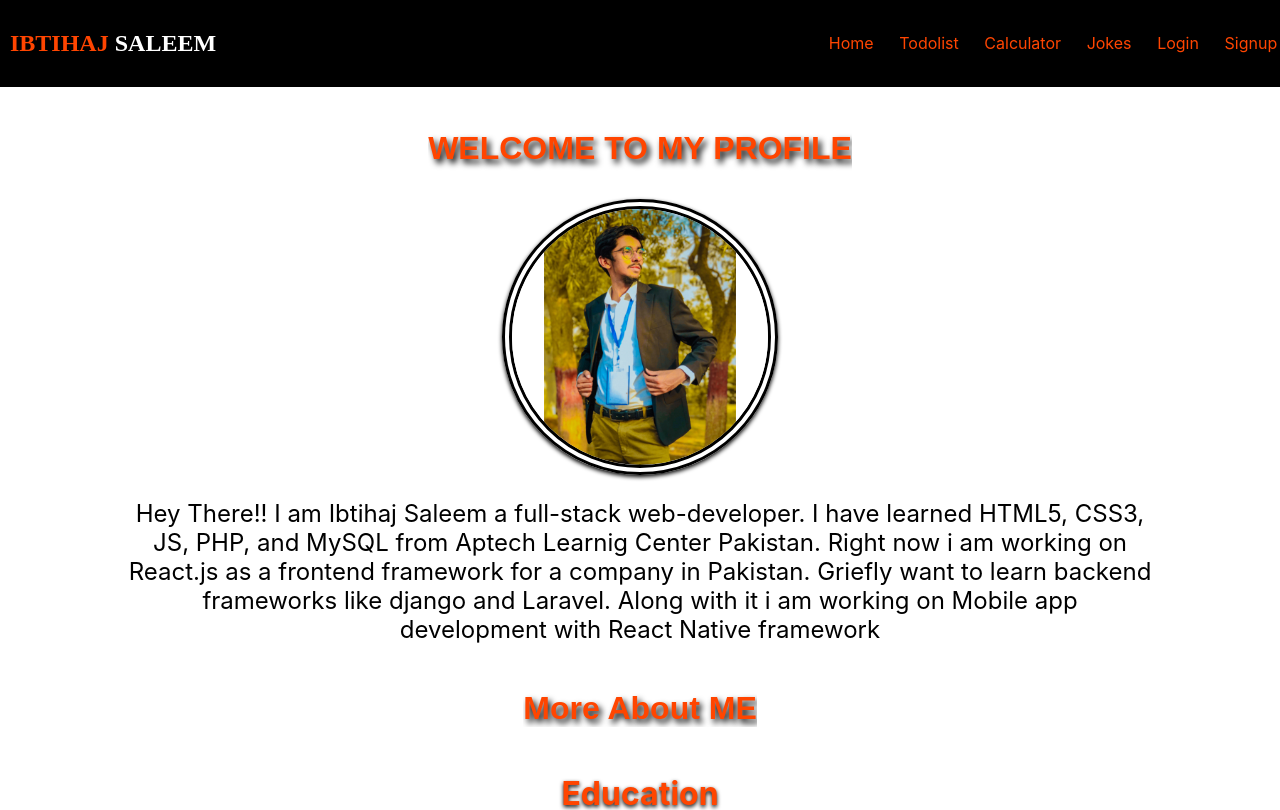
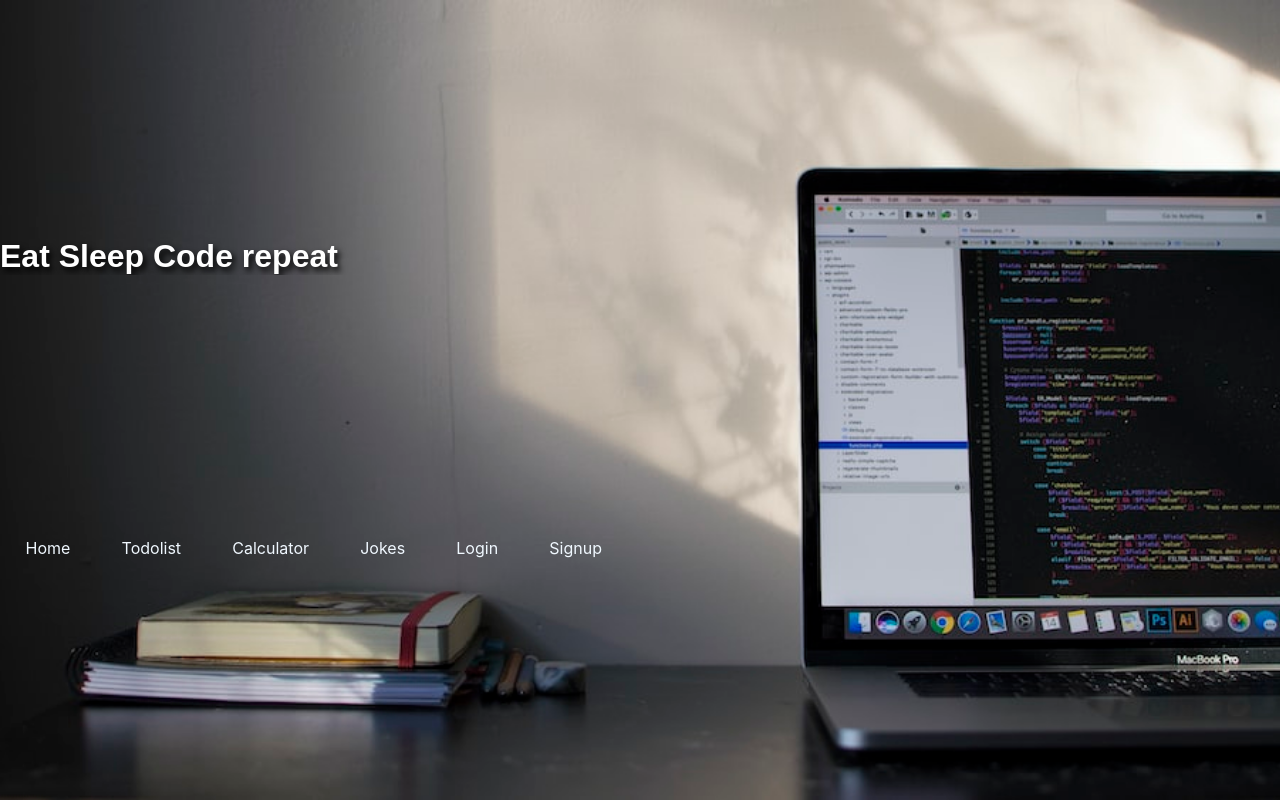
Before and after one commit to ibtihaj1234/Portfolio, a React (Create React App) app: page / in a window 1280 px wide. Shown: the top 810 px of the page. Built offline with nearby package versions, Linux system fonts and the light colour scheme.

Commit message:
Start page

```diff
--- a/src/components/navbar/Navbar.jsx
+++ b/src/components/navbar/Navbar.jsx
@@ -13,7 +13,7 @@ const Navbar = () => {
                 <Link className="Navbaritems" to="../Jokes">Jokes</Link>
                 <Link className="Navbaritems" to="../Calculator">Calculator</Link>
                 <Link className="Navbaritems" to="../Todolist">Todolist</Link>
-                <Link className='Navbaritems' to="/">Home</Link>
+                <Link className='Navbaritems' to="/home">Home</Link>
             </div>
         </div>
     )
--- /dev/null
+++ b/src/components/startComponent/StartComponent.jsx
@@ -0,0 +1,23 @@
+import './style.css'
+import React from 'react'
+import { Link } from 'react-router-dom'
+
+const StartComponent = () => {
+    return (
+        <div className='page'>
+        <div className='animate'>
+            <h1 className='typed-text'>Eat Sleep Code repeat</h1>
+        </div>
+            <div className='nav'>
+                <Link className="navitems" to="../Signup">Signup</Link>
+                <Link className="navitems" to="../Login">Login</Link>
+                <Link className="navitems" to="../Jokes">Jokes</Link>
+                <Link className="navitems" to="../Calculator">Calculator</Link>
+                <Link className="navitems" to="../Todolist">Todolist</Link>
+                <Link className='navitems' to="/home">Home</Link>
+            </div>
+        </div>
+    )
+}
+
+export default StartComponent
--- /dev/null
+++ b/src/components/startComponent/style.css
@@ -0,0 +1,32 @@
+.page{
+    width: 100%;
+    height: 100vh;
+    background-image: url(../../assets/Background.jpeg);
+    background-size: cover;
+    display: flex;
+    flex-direction: column;
+    justify-content: space-evenly;
+}
+
+.nav{
+    display: flex;
+    flex-direction: row-reverse;
+    justify-content: flex-end;
+    color: antiquewhite;
+}
+
+.navitems{
+    text-decoration: none;
+    margin: 2%;
+    color: aliceblue;
+}
+
+.navitems:hover{
+    color: black;
+}
+
+.animate{
+    color: white;
+    display: flex;
+    flex-direction: column;
+}
--- a/src/components/style.css
+++ b/src/components/style.css
@@ -6,6 +6,7 @@
     position: fixed;
     width: 100%;
     top: 0%;
+    z-index: 1000;
 }
 
 .Navhalf1 {
@@ -89,6 +90,8 @@
 img {
     height: 100%;
     width: 100%;
+    position: relative;
+    z-index: 999;
 }
 
 .block {
--- a/src/navigation/Navi.jsx
+++ b/src/navigation/Navi.jsx
@@ -6,12 +6,14 @@ import Calculator from '../views/Calculator'
 import Jokes from '../views/Jokes'
 import Login from '../views/auth/Login'
 import Signup from '../views/auth/Signup'
+import Start from '../views/Start'
 
 const Navi = () => {
     return (
         <>
             <Routes>
-                <Route path="/" element={<Home />} />
+                <Route path="/" element={<Start />} />
+                <Route path="/home" element={<Home />} />
                 <Route path="/todolist" element={<Todolist />} />
                 <Route path="/calculator" element={<Calculator />} />
                 <Route path="/jokes" element={<Jokes />} />
--- /dev/null
+++ b/src/views/Start.jsx
@@ -0,0 +1,12 @@
+import React from 'react'
+import StartComponent from '../components/startComponent/StartComponent'
+
+const Start = () => {
+    return (
+        <>
+            <StartComponent />
+        </>
+    )
+}
+
+export default Start
```
Also changed, not shown: src/assets/Background.jpeg (added).
